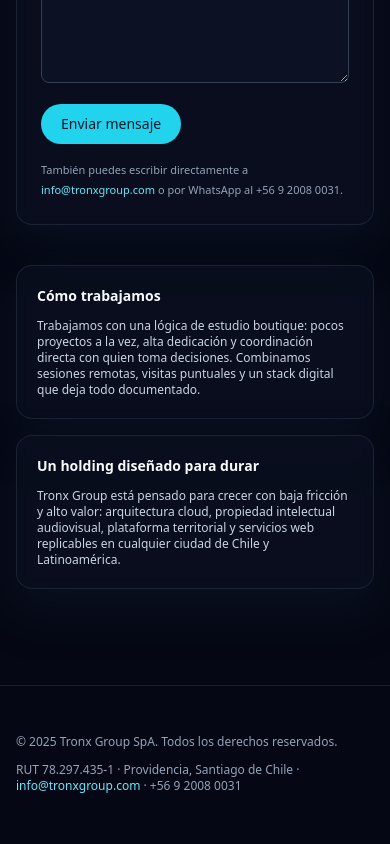
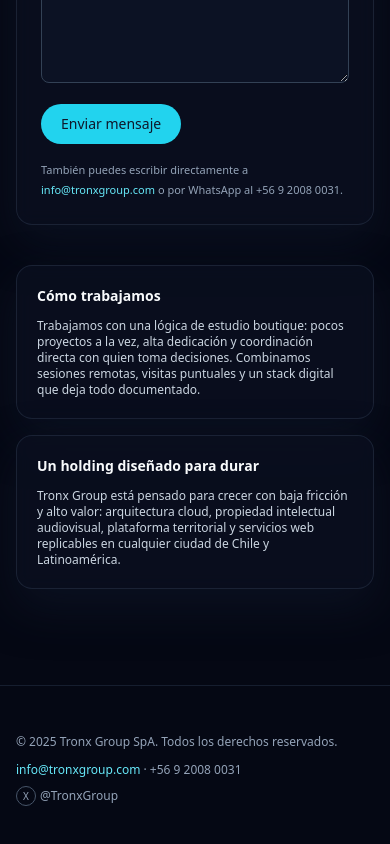
Before and after one commit to TronxGroup/tronxgroup, a Next.js app: page / in a window 390 px wide. Shown: the part 6205-7049 px from the top of the page. Built offline with nearby package versions, Linux system fonts and the light colour scheme.

Commit message:
Update layout.tsx

```diff
--- a/app/layout.tsx
+++ b/app/layout.tsx
@@ -22,13 +22,15 @@
 }: {
   children: React.ReactNode;
 }) {
+  const currentYear = new Date().getFullYear();
+
   return (
     <html lang="es">
       <body className="bg-tronx-bg text-slate-100">
         <header className="sticky top-0 z-30 border-b border-slate-800/70 bg-black/60 backdrop-blur">
           <nav className="max-w-6xl mx-auto flex items-center justify-between px-4 sm:px-6 lg:px-8 h-16">
             <Link href="#top" className="flex items-center gap-2">
-              {/* Reemplaza /tronxgroup-logo.png por el nombre real de tu archivo en /public */}
+              {/* Reemplaza este bloque por tu logo real en /public si quieres */}
               <div className="h-7 w-7 rounded-lg bg-cyan-400/80 blur-[1px]" />
               <div className="flex flex-col leading-tight">
                 <span className="text-sm font-semibold tracking-[0.22em] uppercase text-slate-400">
@@ -45,9 +47,6 @@
               </a>
               <a href="#modelo" className="hover:text-cyan-300">
                 Modelo Cloud
-              </a>
-              <a href="#finanzas" className="hover:text-cyan-300">
-                Finanzas
               </a>
               <a href="#domo" className="hover:text-cyan-300">
                 DOMO
@@ -67,15 +66,16 @@
             </a>
           </nav>
         </header>
+
         <main id="top">{children}</main>
+
         <footer className="border-t border-slate-800/70 mt-12">
           <div className="section py-8 text-xs flex flex-col sm:flex-row gap-3 sm:items-center justify-between text-slate-400">
             <p>
-              © {new Date().getFullYear()} Tronx Group SpA. Todos los derechos
-              reservados.
+              © {currentYear} Tronx Group SpA. Todos los derechos reservados.
             </p>
+            <div className="flex flex-col sm:flex-row sm:items-center gap-2 sm:gap-4">
               <p>
-              RUT 78.297.435-1 · Providencia, Santiago de Chile ·{" "}
                 <a
                   href="mailto:info@tronxgroup.com"
                   className="text-cyan-300 hover:text-cyan-200"
@@ -84,6 +84,20 @@
                 </a>{" "}
                 · +56 9 2008 0031
               </p>
+              <div className="flex items-center gap-2">
+                <a
+                  href="https://x.com/TronxGroup"
+                  target="_blank"
+                  rel="noreferrer"
+                  className="inline-flex items-center gap-1 text-slate-400 hover:text-cyan-300"
+                >
+                  <span className="inline-flex h-5 w-5 items-center justify-center rounded-full border border-slate-600 text-[10px] leading-none">
+                    X
+                  </span>
+                  <span>@TronxGroup</span>
+                </a>
+              </div>
+            </div>
           </div>
         </footer>
       </body>
```
Lines whose indentation alone changed are shown as unchanged.
